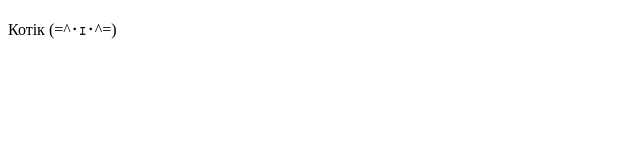
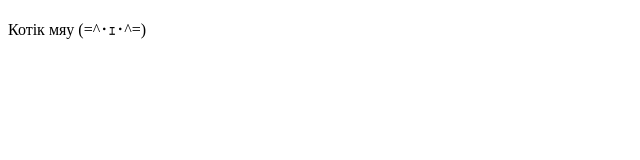
Before and after one commit to vereskova/Test_Jenkins, a plain HTML site: page index.html in a window 1280 px wide. Shown: the full height of the page, 0-640 px from the left. Drawn offline with Linux system fonts and the light colour scheme.

Commit message:
Add мяу

```diff
--- a/index.html
+++ b/index.html
@@ -4,6 +4,6 @@
 <meta charset="utf-8">
 <title>Cat</title>
 <body>
- <p> Котік (=^･ｪ･^=)</p>
+ <p> Котік  мяу (=^･ｪ･^=)</p>
 </body>
 </html>
```
